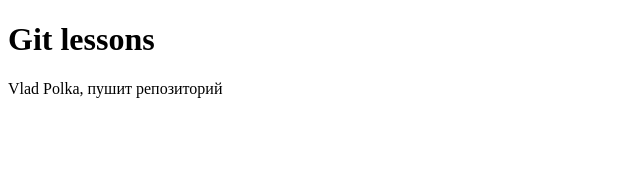
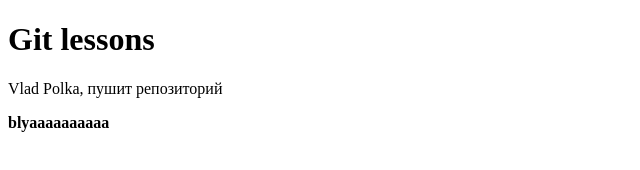
Before and after one commit to wwwladislav/test_repo, a plain HTML site: page index.html in a window 1280 px wide. Shown: the whole page, without its empty margins (0-640 px from the left). Drawn offline with Linux system fonts and the light colour scheme.

Commit message:
blyaaaaa

```diff
--- a/index.html
+++ b/index.html
@@ -14,6 +14,8 @@
 	<h1>Git lessons</h1>
 	<p>Vlad Polka, пушит репозиторий</p>
 
+	<b>blyaaaaaaaaaa</b>
+
 <!-- ! ---- MAIN JS ---->
 <script src="#">
 
```
